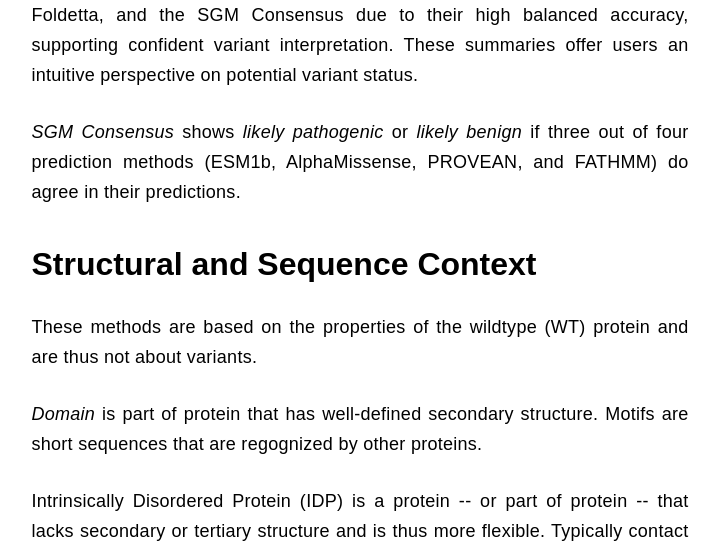
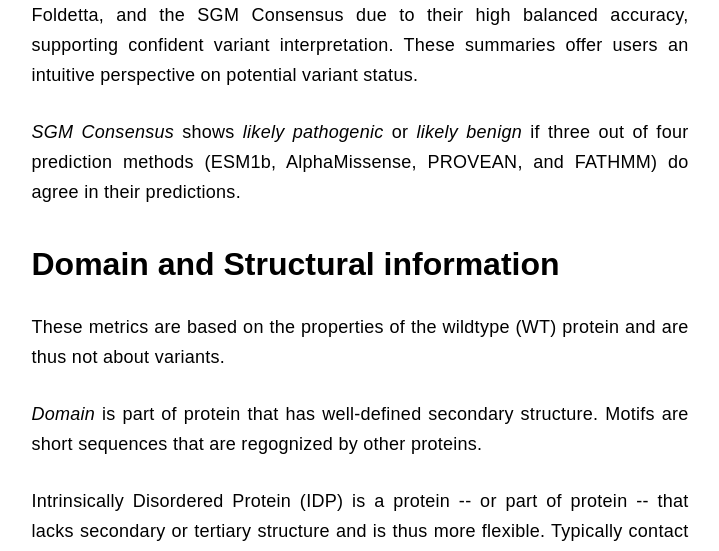
Before and after one commit to jvlehtonen/SGM_site, a PHP site: page /table/metrics.html in a window 1280 px wide. Shown: the part 1012-1563 px from the top of the page, without its empty margins (280-999 px from the left). Run offline with PHP 8.4, Linux system fonts and the light colour scheme; some libraries are stand-ins or nearby versions.

Commit message:
More category renames

```diff
--- a/src/table/metrics.html
+++ b/src/table/metrics.html
@@ -88,9 +88,9 @@
   PROVEAN, and FATHMM) do agree in their predictions.
 </p>
 
-<h2>Structural and Sequence Context</h2>
+<h2>Domain and Structural information</h2>
 
-<p class="myjust">These methods are based on the properties of the
+<p class="myjust">These metrics are based on the properties of the
   wildtype (WT) protein and are thus not about variants.
 </p>
 
```
Also changed, not shown: src/table/index.php (+6 -6 lines).
